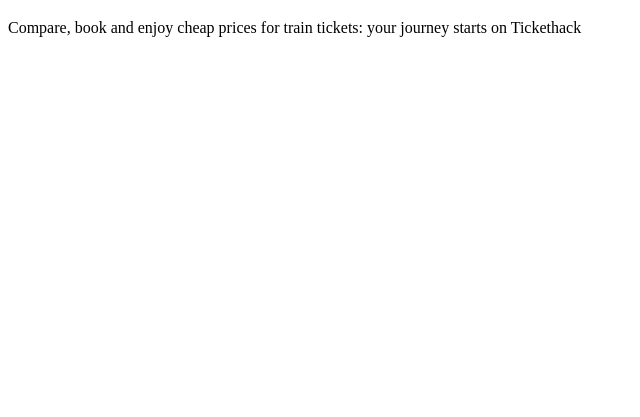
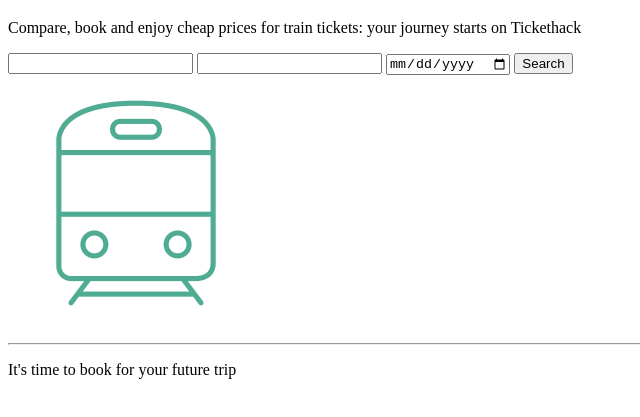
Before and after one commit to PiotrKubic/tickethack-frontend, a plain HTML site: page index.html in a window 1280 px wide. Shown: the part 123-540 px from the top of the page, without its empty margins (0-640 px from the left). Drawn offline with Linux system fonts and the light colour scheme.

Commit message:
finished html struture of index.html

```diff
--- a/index.html
+++ b/index.html
@@ -4,7 +4,7 @@
     <meta charset="UTF-8" />
     <meta name="viewport" content="width=device-width, initial-scale=1.0" />
     <link rel="stylesheet" href="styles.css" />
-    <title>Document</title>
+    <title>Home</title>
   </head>
   <body>
     <header class="header">
@@ -26,8 +26,22 @@
           starts on Tickethack
         </p>
       </div>
-      <div></div>
+      <div id="search container" class="card-container">
+        <input id="departure" type="text" />
+        <input id="arrival" type="text" />
+        <input id="date" type="date" />
+        <button id="search" type="button">Search</button>
+      </div>
+      <div id="result container" class="card container">
+        <img
+          id="result-logo"
+          src="assets/images/train.png"
+          alt="picture of a train"
+        />
+        <hr />
+        <p id="result-message">It's time to book for your future trip</p>
+      </div>
     </main>
-    <script src="script.js"></script>
+    <script src="search.js"></script>
   </body>
 </html>
```
Also changed, not shown: search.js (added).
